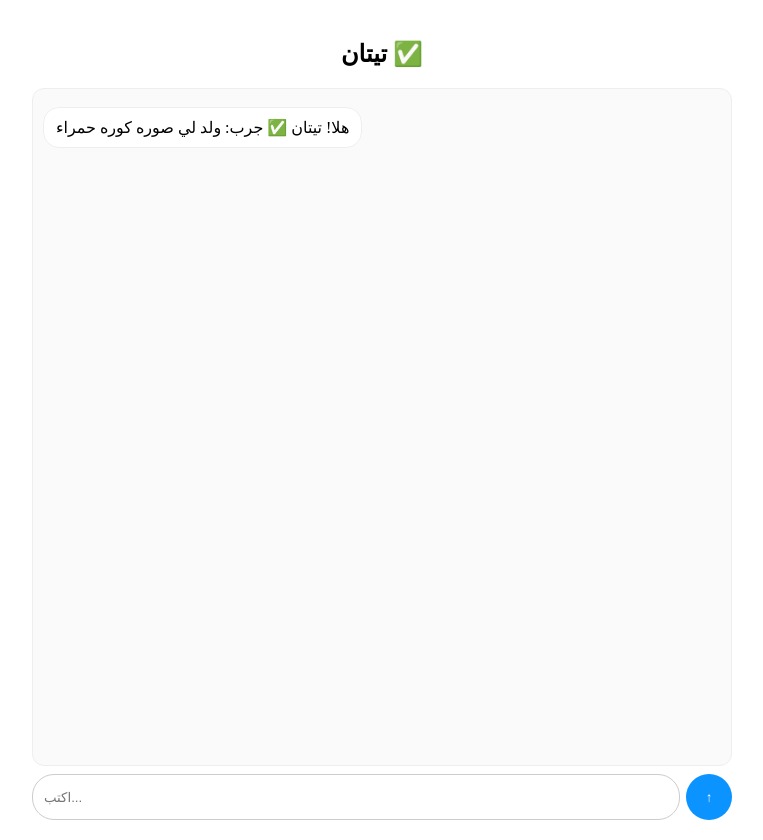
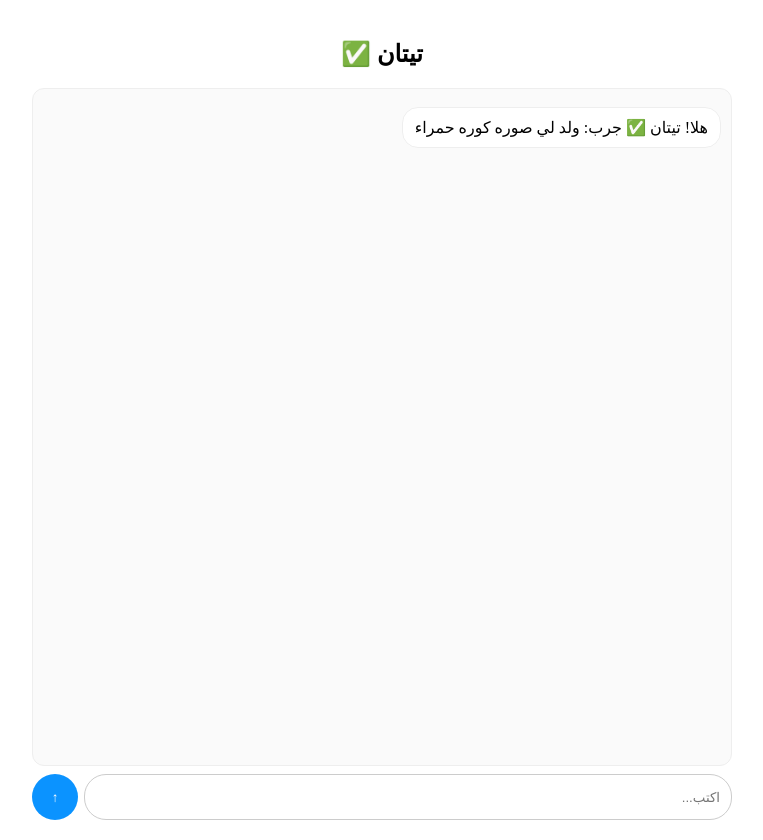
Before and after one commit to Alialdrage/titan-10, a Next.js app: page / in a window 1280 px wide. Shown: the whole page, without its empty margins (258-1021 px from the left). Built offline with nearby package versions, Linux system fonts and the light colour scheme.

Commit message:
Add Arabic RTL root layout

```diff
--- /dev/null
+++ b/app/layout.tsx
@@ -0,0 +1,15 @@
+import type { Metadata } from "next";
+import type { ReactNode } from "react";
+
+export const metadata: Metadata = {
+  title: "Titan 1.0",
+  description: "مساعد تيتان الذكي",
+};
+
+export default function RootLayout({ children }: Readonly<{ children: ReactNode }>) {
+  return (
+    <html lang="ar" dir="rtl">
+      <body>{children}</body>
+    </html>
+  );
+}
```
